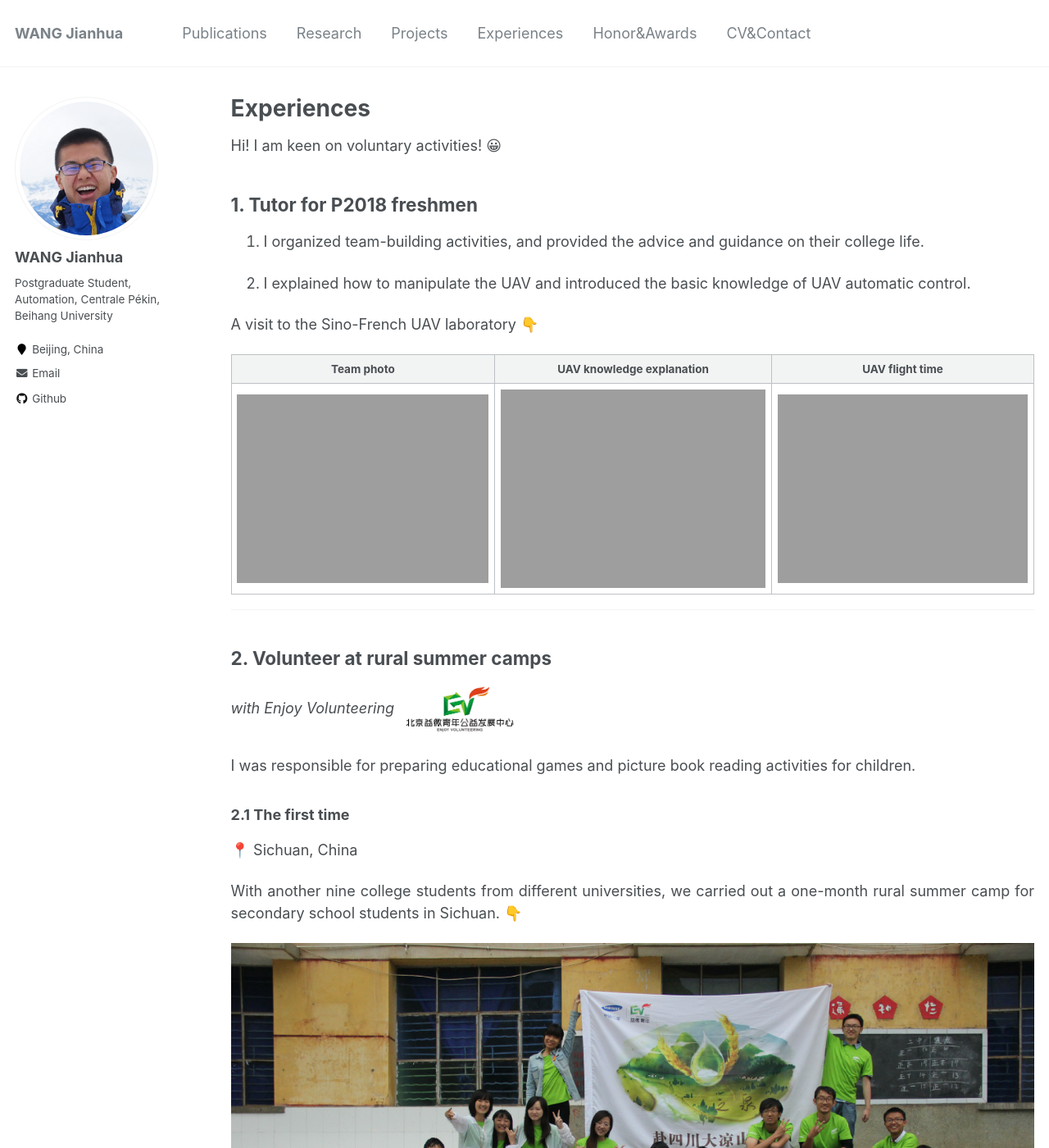
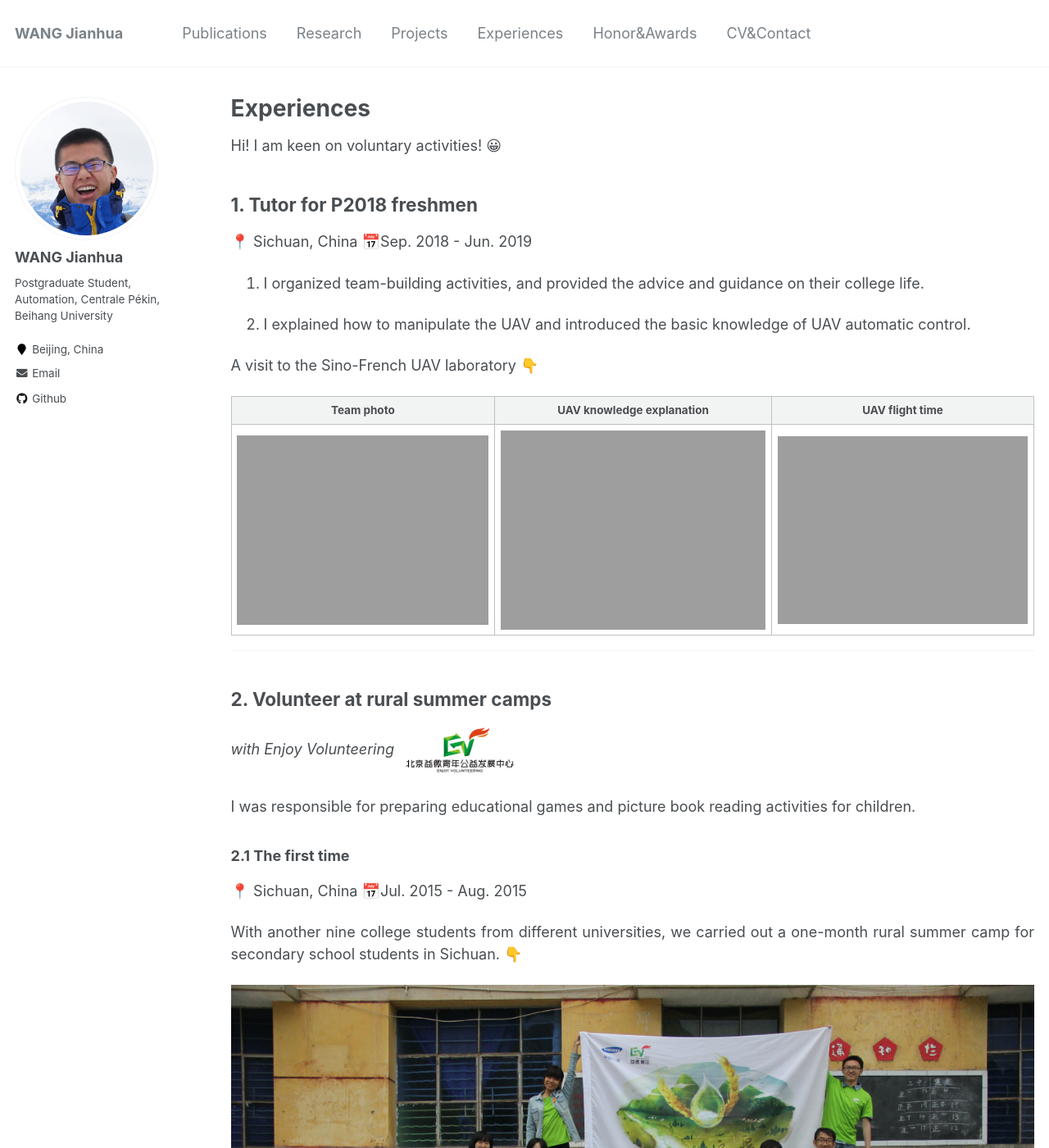
Before and after one commit to jianhua-WANG-ENS/old-homepage, a Jekyll site: the page built from _pages/Experiences.md, in a window 1280 px wide and 1400 px high. Shown: the whole window at 82% size. Built offline with Jekyll 4.4.1, drawn with Linux system fonts in a browser that asks for light colours; some of the changed text lies outside the part shown.

Commit message:
Update the date of Experience

```diff
--- a/_pages/Experiences.md
+++ b/_pages/Experiences.md
@@ -14,6 +14,9 @@ author_profile: true
 Hi! I am keen on voluntary activities! 😀
 
 ## 1. Tutor for P2018 freshmen
+
+📍 Sichuan, China
+📅Sep. 2018 - Jun. 2019
 
 1. <p style="text-align:justify; text-justify:inter-ideograph;">I organized team-building activities, and provided the advice and guidance on their college life.</p>
 2. <p style="text-align:justify; text-justify:inter-ideograph;">I explained how to manipulate the UAV and introduced the basic knowledge of UAV automatic control.</p>
@@ -36,6 +39,7 @@ I was responsible for preparing educational games and picture book reading activ
 ### 2.1 The first time
 
 📍 Sichuan, China
+📅Jul. 2015 - Aug. 2015
 
 <p style="text-align:justify; text-justify:inter-ideograph;">
 With another nine college students from different universities, we carried out a one-month rural summer camp for secondary school students in Sichuan. 👇
@@ -51,6 +55,7 @@ With another nine college students from different universities, we carried out a
 ### 2.2 The second time
 
 📍 Shandong, China
+📅Dec. 2015 - Jan. 2016
 
 <p style="text-align:justify; text-justify:inter-ideograph;">
 With another two full-time staff from Enjoy Volunteering and six college students from different universities, we carried out a one-month rural winter camp for students in Shangzhuang Primary School. 👇
@@ -66,6 +71,7 @@ With another two full-time staff from Enjoy Volunteering and six college student
 ### 2.3 The third time
 
 📍 Shandong, China
+📅Jul. 2016 - Aug. 2016
 
 <p style="text-align:justify; text-justify:inter-ideograph;">
 Six months later, as the team leader, with another eleven college students and three volunteers from Samsung, we organized a follow-up visit to Shangzhuang Primary School. 👇
```
